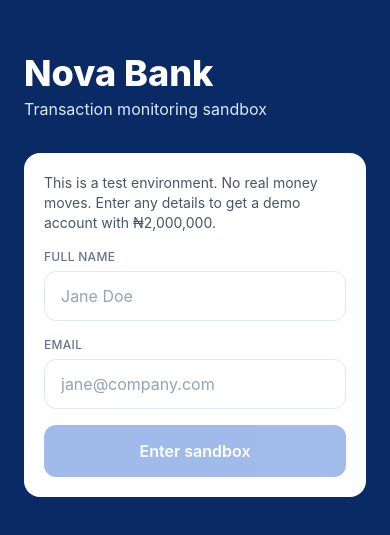
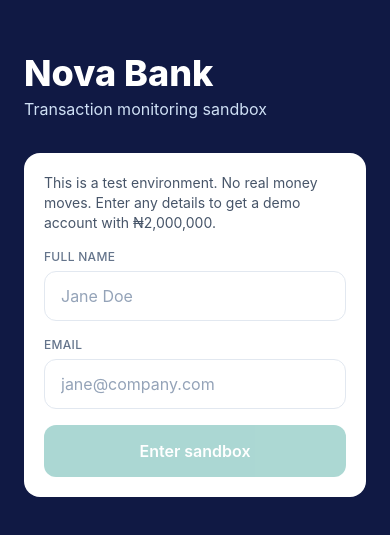
Before and after one commit to AbdlKabeer/transaction-simulation-mobile-app, a React Native app: screen / in a window 390 px wide. Shown: the part 147-682 px from the top of the page. Built offline with nearby package versions, Linux system fonts and the light colour scheme.

Commit message:
Apply navy/blue/teal brand palette and add v2 screenshots
Co-Authored-By: Claude Sonnet 5.5 <noreply@anthropic.com>
Claude-Session: https://claude.ai/code/session_0157MFT2U1fwg9Lmna2J2A62

```diff
--- a/App.tsx
+++ b/App.tsx
@@ -26,7 +26,7 @@ function Shell() {
   if (!account) return <Login />;
 
   return (
-    <SafeAreaView className="flex-1 bg-slate-50">
+    <SafeAreaView className="flex-1 bg-app">
       <View className="flex-row items-center justify-between bg-white px-5 py-3 border-b border-slate-100">
         <Text className="text-lg font-extrabold text-brand-700">Nova Bank <Text className="text-xs font-semibold text-amber-600">SANDBOX</Text></Text>
         <Pressable onPress={logout}><Text className="text-sm text-slate-500">Log out</Text></Pressable>
--- a/src/screens/Home.tsx
+++ b/src/screens/Home.tsx
@@ -15,7 +15,7 @@ export function Home({ go }: { go: (tab: 'send' | 'activity' | 'monitor') => voi
       <Text className="text-base text-slate-500">Welcome back,</Text>
       <Text className="mb-4 text-2xl font-bold text-slate-900">{account.name}</Text>
 
-      <View className="rounded-3xl bg-brand-600 p-5">
+      <View className="rounded-3xl bg-brand-700 p-5">
         <Text className="text-sm text-brand-100">Available balance</Text>
         <Text className="mt-1 text-4xl font-extrabold text-white">{formatMoney(account.balance)}</Text>
         <Text className="mt-3 text-xs text-brand-100">Account {account.accountNumber} · Savings</Text>
--- a/src/screens/Monitor.tsx
+++ b/src/screens/Monitor.tsx
@@ -31,7 +31,7 @@ function RuleRow({ title, desc, enabled, onToggle, children }: {
           <Text className="font-semibold text-slate-900">{title}</Text>
           <Text className="text-xs text-slate-500">{desc}</Text>
         </View>
-        <Switch value={enabled} onValueChange={onToggle} />
+        <Switch value={enabled} onValueChange={onToggle} trackColor={{ true: "#309D92", false: "#cbd5e1" }} thumbColor="#ffffff" />
       </View>
       {enabled && !!children && <View className="mt-2 flex-row items-center justify-end">{children}</View>}
     </View>
--- a/tailwind.config.js
+++ b/tailwind.config.js
@@ -5,7 +5,15 @@ module.exports = {
   theme: {
     extend: {
       colors: {
-        brand: { 50: '#eef6ff', 100: '#d9eaff', 500: '#1d6df2', 600: '#1558cc', 700: '#0f43a0', 900: '#0a2a66' },
+        brand: {
+          50: '#E8FCFB',
+          100: '#CFE0F5', // light text on navy/blue surfaces
+          500: '#3DB0A4',
+          600: '#309D92', // primary action (teal)
+          700: '#224683', // blue
+          900: '#101944', // navy
+        },
+        app: '#F9FAFB',
       },
     },
   },
```
Also changed, not shown: 11 other files (tests, documents, lock files or other folders).
